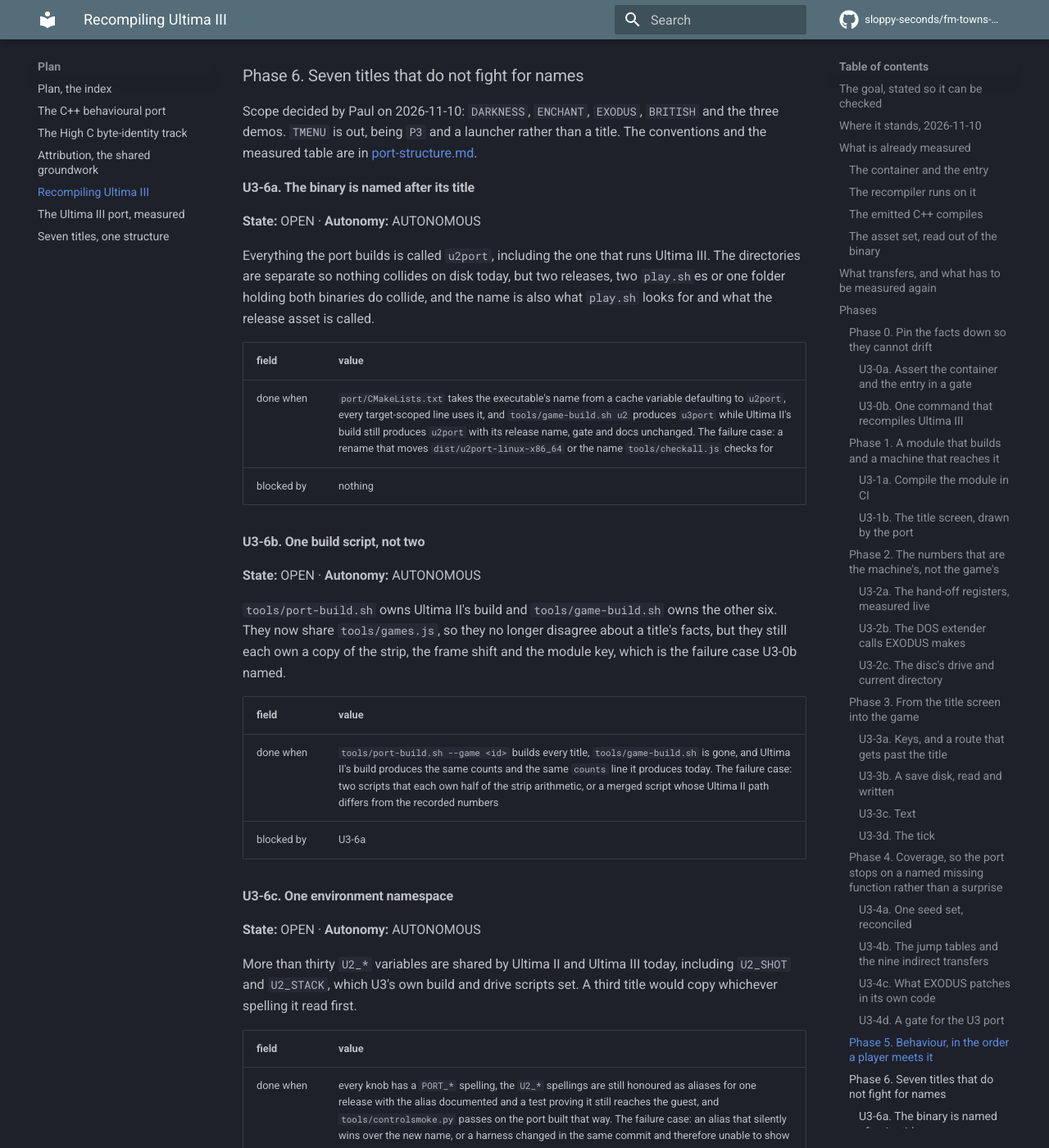
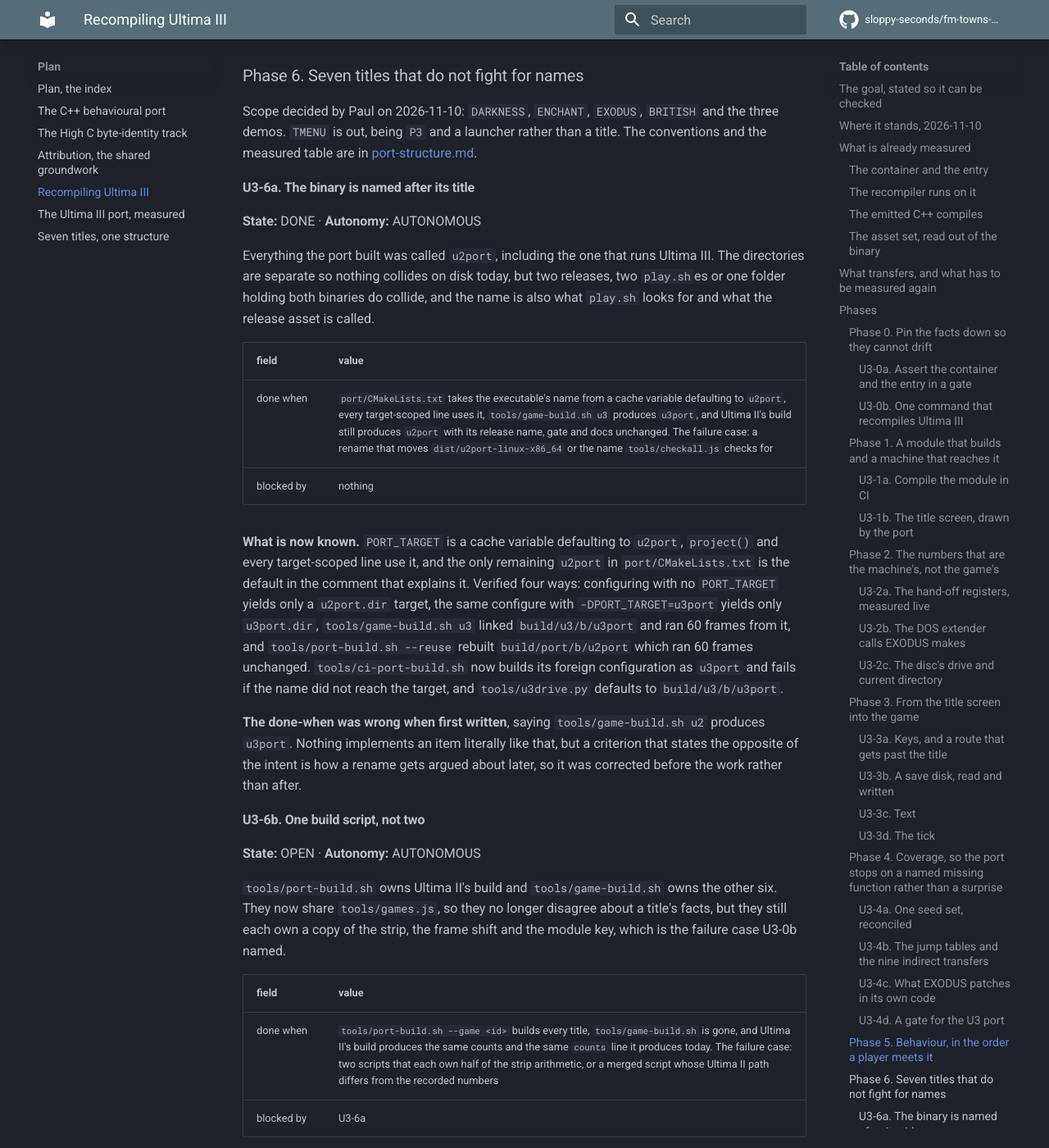
Before and after one commit to sloppy-seconds/fm-towns-ultima, an MkDocs documentation site: the page built from docs/recompile-ultima3-plan.md, in a window 1280 px wide and 1400 px high, scrolled down 15724 px. Shown: the whole window at 82% size. Built offline with MkDocs 1.6.1 and Material for MkDocs 9.7.7, drawn with Linux system fonts in a browser that asks for light colours; comment, search, counter and statistics services are not loaded; some of the changed text lies outside the part shown.

Commit message:
port: the binary is named after its title, and Ultima II keeps its name
PORT_TARGET is a cache variable defaulting to u2port, and project() plus every
target-scoped line in port/CMakeLists.txt uses it. The default is unchanged on
purpose: the release asset is named u2port-linux-x86_64, play.sh looks for
u2port, and checkall reads build/port/b/u2port for the shadow differential. None
of those move.

Four checks, because a rename that only works one way is the failure case:

  configure with no PORT_TARGET   -> only a u2port.dir target
  -DPORT_TARGET=u3port            -> only u3port.dir
  tools/game-build.sh u3          -> build/u3/b/u3port, 60 frames from it
  tools/port-build.sh --reuse     -> build/port/b/u2port, 60 frames unchanged

game-build.sh now fails if the built file is not <id>port rather than falling back
to u2port, ci-port-build.sh builds its foreign configuration as u3port and fails
if the name did not reach the target, and u3drive.py defaults to u3port.

The item's done-when said 'game-build.sh u2 produces u3port' before this, which
is the opposite of the intent. Corrected in the same commit, before the work.

item: U3-6a

```diff
--- a/docs/recompile-ultima3-plan.md
+++ b/docs/recompile-ultima3-plan.md
@@ -44,7 +44,7 @@
 | U3-4c | OPEN | not attempted |
 | U3-4d | OPEN | not attempted |
 | U3-5a-e | OPEN | blocked behind a playable save disk |
-| U3-6a | OPEN | the binary is `u2port` for every title, which collides at release time |
+| U3-6a | DONE | `PORT_TARGET`, so Ultima III builds `u3port` and Ultima II keeps `u2port` |
 | U3-6b | OPEN | two build scripts, one descriptor table, and the strip arithmetic in both |
 | U3-6c | OPEN | 30+ `U2_*` environment names are shared by U2 and U3 |
 | U3-6d | OPEN | `module/`, `extracted/` and the doc pages do not follow one pattern |
@@ -531,16 +531,28 @@
 
 #### U3-6a. The binary is named after its title
 
-**State:** OPEN · **Autonomy:** AUTONOMOUS
+**State:** DONE · **Autonomy:** AUTONOMOUS
 
-Everything the port builds is called `u2port`, including the one that runs Ultima III. The directories are
+Everything the port built was called `u2port`, including the one that runs Ultima III. The directories are
 separate so nothing collides on disk today, but two releases, two `play.sh`es or one folder holding both
 binaries do collide, and the name is also what `play.sh` looks for and what the release asset is called.
 
 | field | value |
 |---|---|
-| done when | `port/CMakeLists.txt` takes the executable's name from a cache variable defaulting to `u2port`, every target-scoped line uses it, and `tools/game-build.sh u2` produces `u3port` while Ultima II's build still produces `u2port` with its release name, gate and docs unchanged. The failure case: a rename that moves `dist/u2port-linux-x86_64` or the name `tools/checkall.js` checks for |
+| done when | `port/CMakeLists.txt` takes the executable's name from a cache variable defaulting to `u2port`, every target-scoped line uses it, `tools/game-build.sh u3` produces `u3port`, and Ultima II's build still produces `u2port` with its release name, gate and docs unchanged. The failure case: a rename that moves `dist/u2port-linux-x86_64` or the name `tools/checkall.js` checks for |
 | blocked by | nothing |
+
+**What is now known.** `PORT_TARGET` is a cache variable defaulting to `u2port`, `project()` and every
+target-scoped line use it, and the only remaining `u2port` in `port/CMakeLists.txt` is the default in the comment
+that explains it. Verified four ways: configuring with no `PORT_TARGET` yields only a `u2port.dir` target, the
+same configure with `-DPORT_TARGET=u3port` yields only `u3port.dir`, `tools/game-build.sh u3` linked
+`build/u3/b/u3port` and ran 60 frames from it, and `tools/port-build.sh --reuse` rebuilt `build/port/b/u2port`
+which ran 60 frames unchanged. `tools/ci-port-build.sh` now builds its foreign configuration as `u3port` and
+fails if the name did not reach the target, and `tools/u3drive.py` defaults to `build/u3/b/u3port`.
+
+**The done-when was wrong when first written**, saying `tools/game-build.sh u2` produces `u3port`. Nothing
+implements an item literally like that, but a criterion that states the opposite of the intent is how a rename
+gets argued about later, so it was corrected before the work rather than after.
 
 #### U3-6b. One build script, not two
 
```
Also changed, not shown: docs/port-structure.md (+1 -1 lines), 4 other files.
